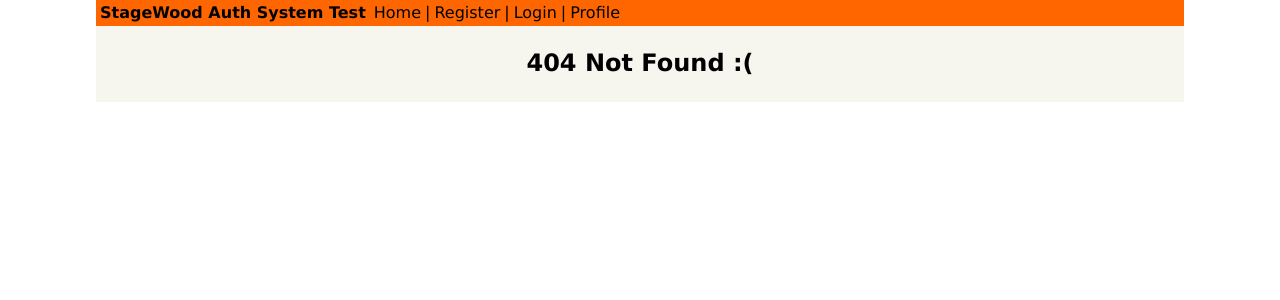
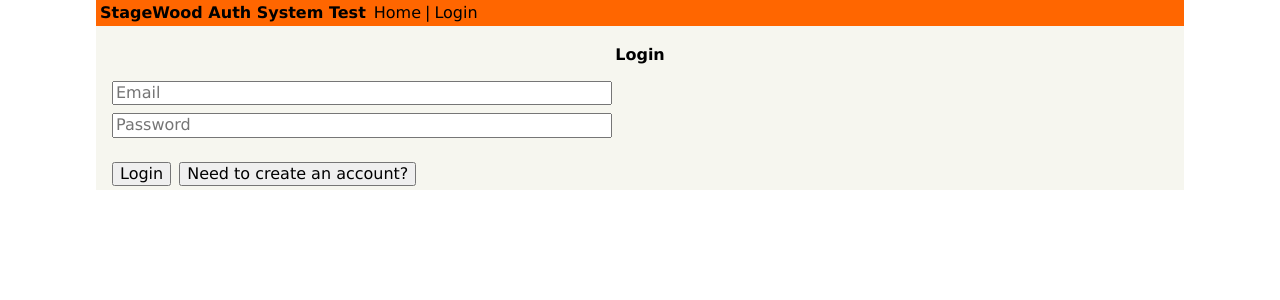
Before and after one commit to Jazy5552/stagewood-graphql-auth-system, a React (Create React App) app in the folder stagewood-auth-system-frontend/: page /login in a window 1280 px wide. Before the commit this address had no page. Shown: the top 300 px of the page. Built offline with nearby package versions, Linux system fonts and the light colour scheme.

Commit message:
Implement basic login/register page

```diff
--- a/stagewood-auth-system-frontend/src/components/App.js
+++ b/stagewood-auth-system-frontend/src/components/App.js
@@ -4,6 +4,7 @@ import Error404 from 'components/errors/Error404';
 import Header from 'components/Header';
 import { Switch, Route } from 'react-router-dom';
 import 'styles/App.css';
+import Login from './Login';
 
 function App() {
   return (
@@ -12,6 +13,7 @@ function App() {
       <div className="ph3 pv1 background-gray">
         <Switch>
           <Route exact path="/" component={LinkList} />
+          <Route exact path="/login" component={Login} />
           <Route path="/" component={Error404} />
         </Switch>
       </div>
--- a/stagewood-auth-system-frontend/src/components/Header.js
+++ b/stagewood-auth-system-frontend/src/components/Header.js
@@ -12,16 +12,8 @@ class Header extends Component {
             Home
           </Link>
           <div className="ml1">|</div>
-          <Link to="/register" className="ml1 no-underline black">
-            Register
-          </Link>
-          <div className="ml1">|</div>
           <Link to="/login" className="ml1 no-underline black">
             Login
-          </Link>
-          <div className="ml1">|</div>
-          <Link to="/profile" className="ml1 no-underline black">
-            Profile
           </Link>
         </div>
       </div>
--- /dev/null
+++ b/stagewood-auth-system-frontend/src/components/Login.js
@@ -0,0 +1,130 @@
+import React from 'react';
+import { gql } from 'apollo-boost';
+import { Mutation } from 'react-apollo';
+import { AUTH_TOKEN } from '../constants';
+
+const REGISTER_MUTATION = gql`
+  mutation RegisterMutation(
+    $name: String!,
+    $username: String!,
+    $email: String!,
+    $password: String!,
+  ) {
+    register(
+      name: $name,
+      username: $username,
+      email: $email,
+      password: $password,
+    ) {
+      token,
+    }
+  }
+`;
+
+const LOGIN_MUTATION = gql`
+  mutation LoginMutation(
+    $email: String!,
+    $password: String!,
+  ) {
+    login(
+      email: $email,
+      password: $password,
+    ) {
+      token,
+    }
+  }
+`;
+
+class Login extends React.Component {
+  state = {
+    login: true, // Whether component is in login or register state
+    name: '',
+    username: '',
+    email: '',
+    password: '',
+  }
+
+  render() {
+    const {
+      login,
+      name,
+      username,
+      email,
+      password,
+    } = this.state;
+
+    return (
+      <form
+        className=""
+        onSubmit={e => e.preventDefault()}
+      >
+        <h4 className="mv3">{login ? 'Login' : 'Register'}</h4>
+        <div className="flex flex-column mt3">
+          {!login && (
+            <>
+              <input
+                className="mb2"
+                value={name}
+                onChange={e => this.setState({ name: e.target.value })}
+                type="text"
+                placeholder="Name"
+              />
+              <input
+                className="mb2"
+                value={username}
+                onChange={e => this.setState({ username: e.target.value })}
+                type="text"
+                placeholder="Username"
+              />
+            </>
+          )}
+          <input
+            className="mb2"
+            value={email}
+            onChange={e => this.setState({ email: e.target.value })}
+            type="email"
+            placeholder="Email"
+          />
+          <input
+            className="mb2"
+            value={password}
+            onChange={e => this.setState({ password: e.target.value })}
+            type="password"
+            placeholder="Password"
+          />
+        </div>
+        <div className="flex mt3">
+          <Mutation
+            mutation={login ? LOGIN_MUTATION : REGISTER_MUTATION}
+            variables={{ name, username, email, password }}
+            onCompleted={this.confirm}
+          >
+            {authMutation => (
+              <button
+                className="mr2"
+                onClick={authMutation}
+              >
+                {login ? 'Login' : 'Register'}
+              </button>
+            )}
+          </Mutation>
+          <button
+            onClick={e => this.setState({login: !login})}
+          >
+            {login ? 'Need to create an account?' : 'Already have an account?'}
+          </button>
+        </div>
+      </form>
+    );
+  }
+
+  confirm = async () => {
+
+  }
+
+  saveUserData = token => {
+    localStorage.setItem(AUTH_TOKEN, token);
+  }
+}
+
+export default Login;
--- /dev/null
+++ b/stagewood-auth-system-frontend/src/constants.js
@@ -0,0 +1 @@
+export const AUTH_TOKEN = 'auth-token';
```
